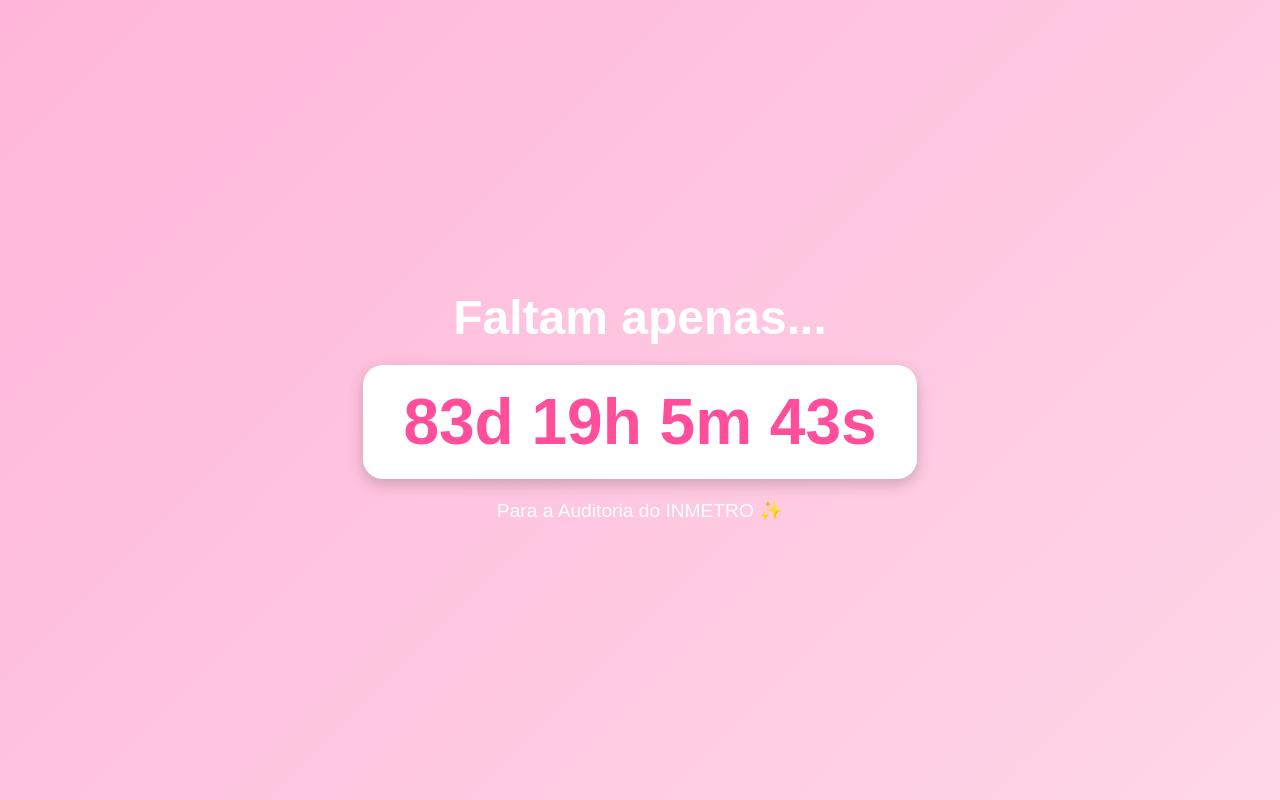
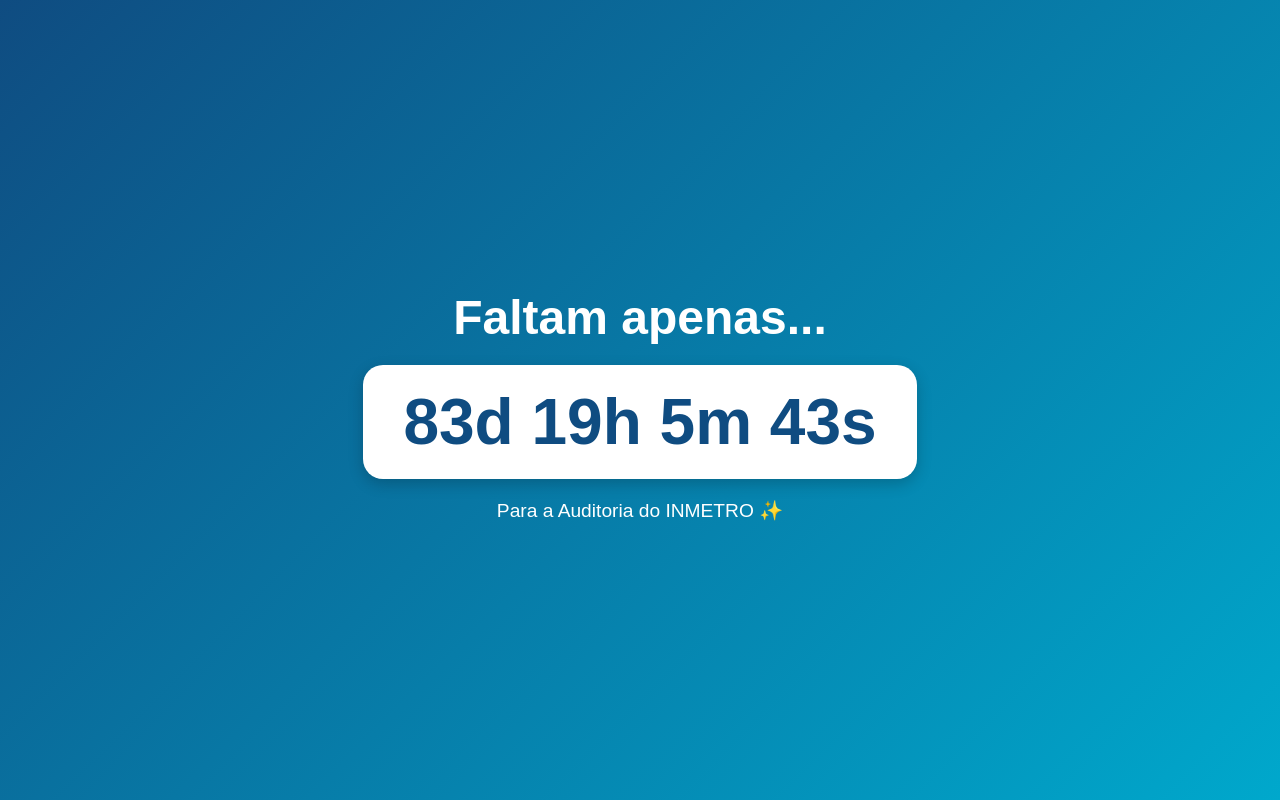
Before and after one commit to izabelalmonfrey/Auditoria-INMETRO, a plain HTML site: page index.html in a window 1280 px wide. Drawn offline with Linux system fonts and the light colour scheme.

Commit message:
Update index.html

```diff
--- a/index.html
+++ b/index.html
@@ -13,7 +13,7 @@
       flex-direction:column;
       justify-content:center;
       align-items:center;
-      background: linear-gradient(135deg, #ffb6d9, #ffd6e8);
+      background: linear-gradient(135deg, #0f4c81, #00a8cc);
       font-family: Arial, sans-serif;
       color:white;
       text-align:center;
@@ -28,7 +28,7 @@
       font-size:4rem;
       font-weight:bold;
       background:white;
-      color:#ff4f9a;
+      color: #0f4c81;
       padding:20px 40px;
       border-radius:20px;
       box-shadow:0 5px 15px rgba(0,0,0,0.2);
```
